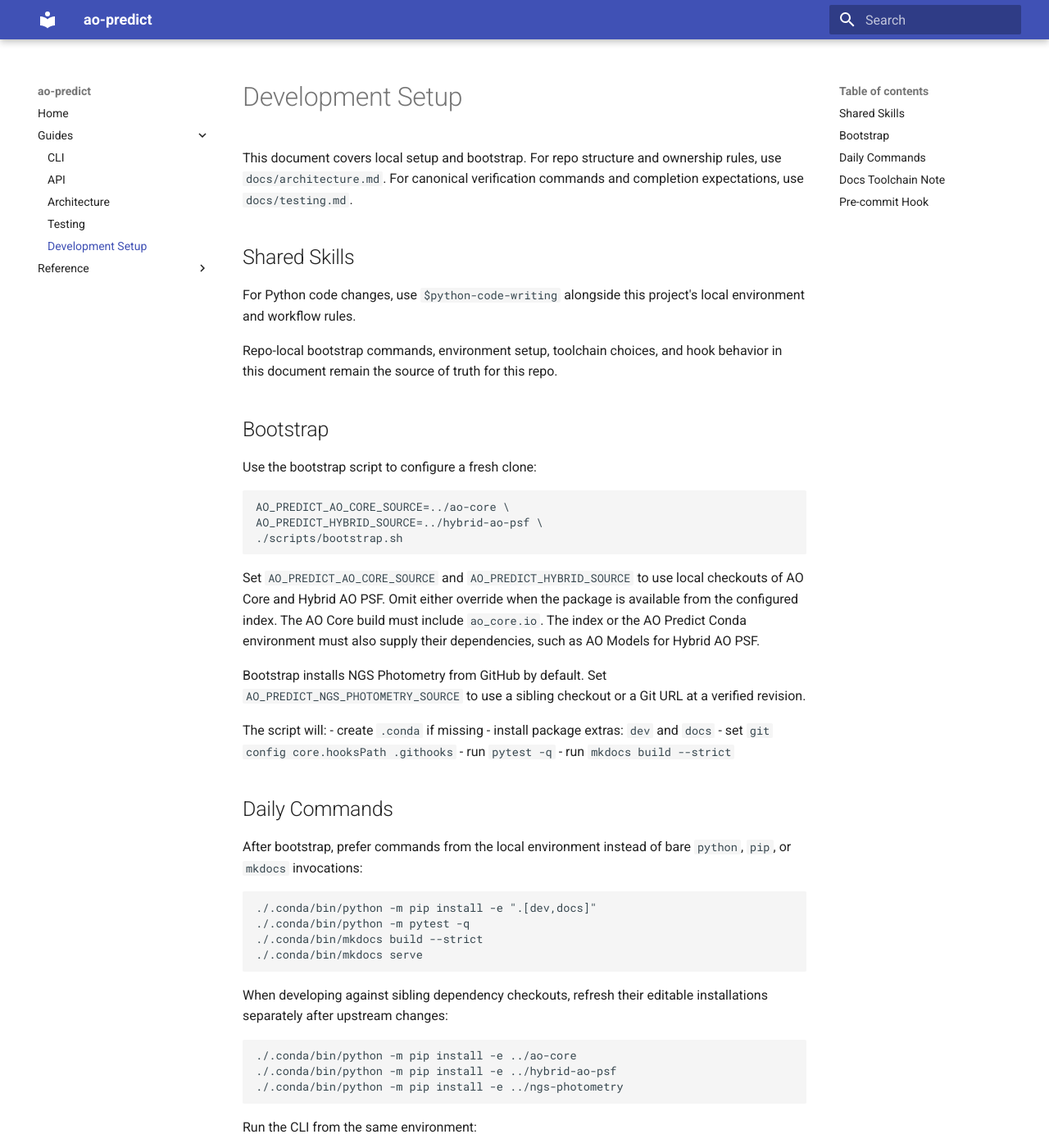
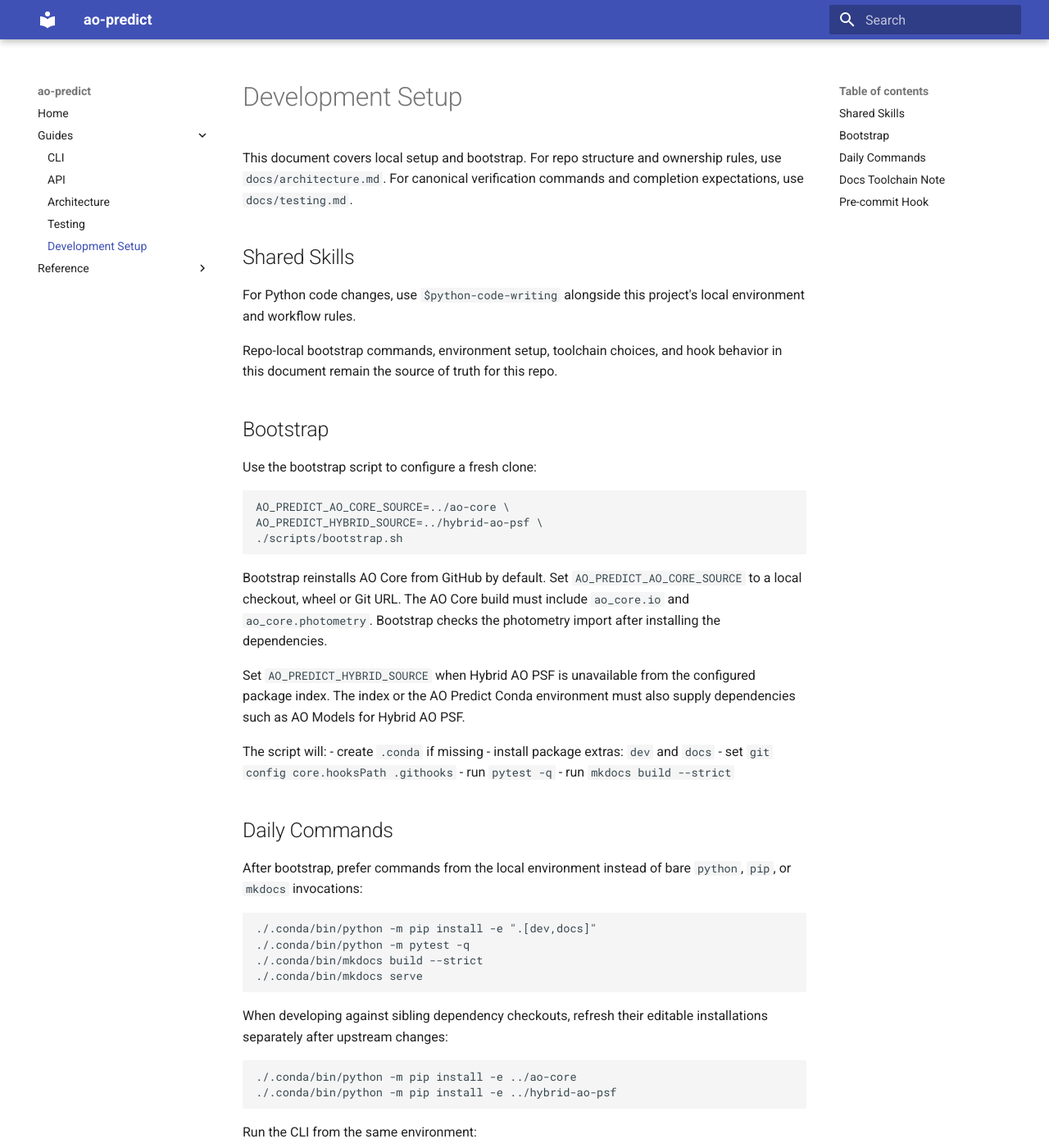
Before and after one commit to nvnunes/ao-predict, an MkDocs documentation site: the page built from docs/development.md, in a window 1280 px wide and 1400 px high. Shown: the whole window at 82% size. Built offline with MkDocs 1.6.1 and Material for MkDocs 9.7.7, drawn with Linux system fonts in a browser that asks for light colours.

Commit message:
Use AO Core for TIPTOP photometry

````diff
--- a/docs/development.md
+++ b/docs/development.md
@@ -22,16 +22,14 @@ AO_PREDICT_HYBRID_SOURCE=../hybrid-ao-psf \
 ./scripts/bootstrap.sh
 ```
 
-Set `AO_PREDICT_AO_CORE_SOURCE` and `AO_PREDICT_HYBRID_SOURCE` to use local
-checkouts of AO Core and Hybrid AO PSF. Omit either override when the package
-is available from the configured index. The AO Core build must include
-`ao_core.io`. The index or the AO Predict Conda
-environment must also supply their dependencies, such as AO Models for
-Hybrid AO PSF.
+Bootstrap reinstalls AO Core from GitHub by default. Set
+`AO_PREDICT_AO_CORE_SOURCE` to a local checkout, wheel or Git URL. The AO Core
+build must include `ao_core.io` and `ao_core.photometry`. Bootstrap checks
+the photometry import after installing the dependencies.
 
-Bootstrap installs NGS Photometry from GitHub by default. Set
-`AO_PREDICT_NGS_PHOTOMETRY_SOURCE` to use a sibling checkout or a Git URL at a
-verified revision.
+Set `AO_PREDICT_HYBRID_SOURCE` when Hybrid AO PSF is unavailable from the
+configured package index. The index or the AO Predict Conda environment
+must also supply dependencies such as AO Models for Hybrid AO PSF.
 
 The script will:
 - create `.conda` if missing
@@ -58,7 +56,6 @@ installations separately after upstream changes:
 ```bash
 ./.conda/bin/python -m pip install -e ../ao-core
 ./.conda/bin/python -m pip install -e ../hybrid-ao-psf
-./.conda/bin/python -m pip install -e ../ngs-photometry
 ```
 
 Run the CLI from the same environment:
--- a/pyproject.toml
+++ b/pyproject.toml
@@ -19,7 +19,6 @@ dependencies = [
     "numpy>=2.2.0",
     "h5py>=3.11.0",
     "hybrid-ao-psf>=0.1.0",
-    "ngs-photometry>=0.1.0",
     "joblib>=1.4.0",
     "matplotlib>=3.9.0",
     "PyYAML>=6.0",
````
Also changed, not shown: README.md (+6 -5 lines), docs/architecture.md (+3 -3 lines), docs/testing.md (+3 -4 lines), 3 other files.
